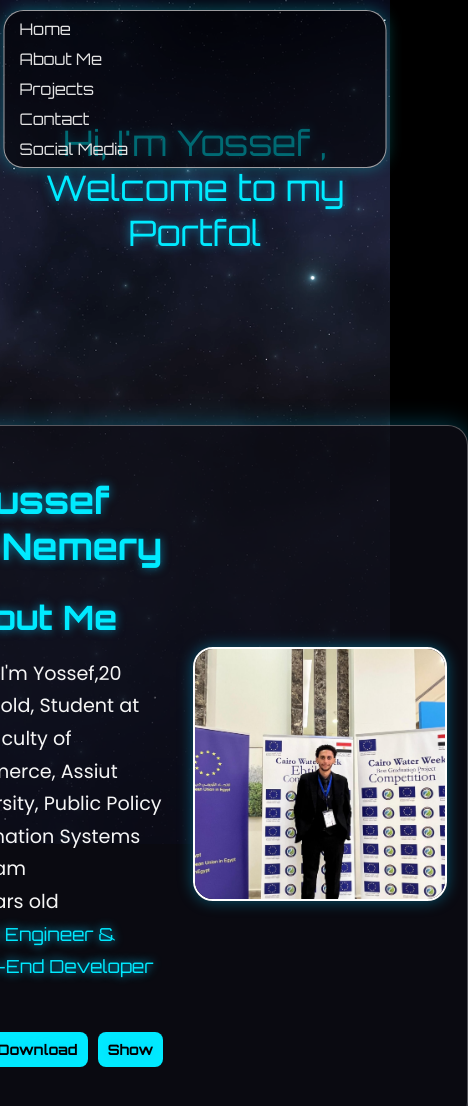
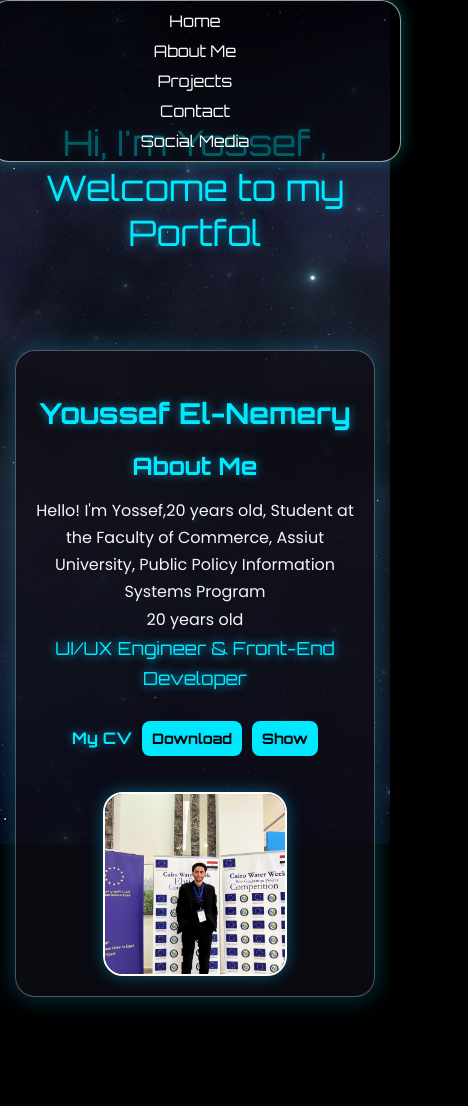
Before and after one commit to yossefnemery/Protofilio-El-nemery, a plain HTML site: page index.html in a window 390 px wide. Shown: the top 1106 px of the page, 468 px wide, since content can reach past the window. Drawn offline with nearby package versions, Linux system fonts and the light colour scheme.

```diff
--- a/ProtoFlio.css
+++ b/ProtoFlio.css
@@ -441,18 +441,75 @@
  }
 
  /* ⬇️ موبايل: navbar */
+/* تنسيقات أساسية للـ nav */
+nav {
+  display: flex;
+  justify-content: center;
+  gap: 20px;
+  background: rgba(0, 0, 0, 0.6); /* شفاف خفيف */
+  padding: 15px;
+  position: fixed;
+  top: 0;
+  width: 100%;
+  z-index: 1000;
+}
+
+nav a {
+  color: white;
+  text-decoration: none;
+  font-size: 18px;
+  transition: color 0.3s ease;
+}
+
+nav a:hover {
+  color: #ffcc00; /* لون مميز عند الـ hover */
+}
+
+/* الموبايل */
 @media (max-width: 768px) {
-    nav {
-        top: 10px;
+  nav {
+    flex-direction: column;   /* الروابط تحت بعض */
+    align-items: center;
+    gap: 10px;
+    padding: 10px;
+  }
+
+  nav a {
+    font-size: 16px; /* أصغر شوية */
+  }
+}
+
+
+
+/* ⬇️ موبايل: about section */
+@media (max-width: 768px) {
+    .about-section {
         flex-direction: column;
-        gap: 10px;
-        padding: 8px 15px;
-        width: 90%;
-        left: 50%;
-        transform: translateX(-50%);
+        align-items: center;
+        margin: 80px auto;
+        padding: 15px;
     }
 
-    nav a {
+    .about-card {
+        flex-direction: column;
+        text-align: center;
+        gap: 20px;
+    }
+
+    .about-images img {
+        width: 180px;
+        height: 180px;
+    }
+
+    .about h1 {
+        font-size: 1.8rem;
+    }
+
+    .about h2 {
+        font-size: 1.5rem;
+    }
+
+    .about p {
         font-size: 1rem;
     }
 }
```
